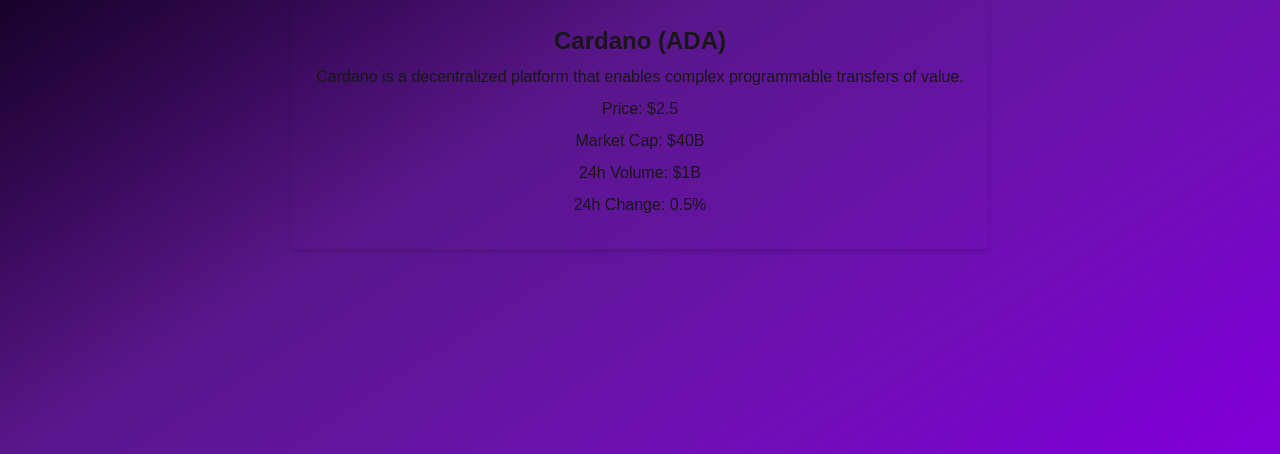
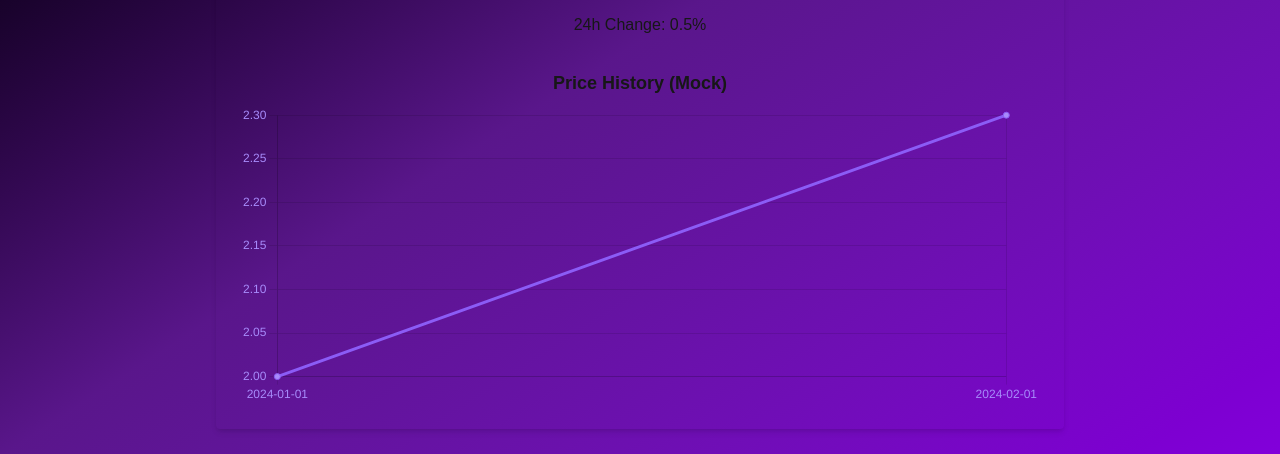
Before and after one commit to agility-partners/balaji-cohort, a Next.js app: page /ada in a window 1280 px wide. Shown: the part 375-829 px from the top of the page. Built offline with nearby package versions, Linux system fonts and the light colour scheme.

Commit message:
Add mock price chart

```diff
--- a/domains/crypto/components/CryptoDetailsPage.tsx
+++ b/domains/crypto/components/CryptoDetailsPage.tsx
@@ -2,6 +2,7 @@
 import { useParams } from "next/navigation";
 import { CryptoDetails } from "../types/crypto.types";
 import { cryptosData } from "../mock/cryptos.mock";
+import PriceHistoryChart from "./PriceHistoryChart";
 
 export default function CryptoDetailsPage() {
     const { ticker } = useParams();
@@ -29,6 +30,8 @@
                     <p className="mb-2">Market Cap: ${formatter.format(cryptoData.marketCap)}</p>
                     <p className="mb-2">24h Volume: ${formatter.format(cryptoData.volume24h)}</p>
                     <p className="mb-2">24h Change: {cryptoData.change24h}%</p>
+                    <PriceHistoryChart priceHistory={cryptoData.priceHistory ?? []} />
+
                 </div>
             ) : (
                 <p>Crypto not found</p>
--- /dev/null
+++ b/domains/crypto/components/PriceHistoryChart.tsx
@@ -0,0 +1,59 @@
+import { Line } from "react-chartjs-2";
+import { PriceHistoryChartProps } from "../types/crypto.types";
+import {
+    Chart as ChartJS,
+    LineElement,
+    CategoryScale,
+    LinearScale,
+    PointElement,
+    Tooltip,
+    Legend,
+} from "chart.js";
+
+ChartJS.register(LineElement, CategoryScale, LinearScale, PointElement, Tooltip, Legend);
+
+export default function PriceHistoryChart({ priceHistory }: PriceHistoryChartProps) {
+    if (!priceHistory || priceHistory.length === 0) return null;
+
+    return (
+        <div className="mt-8 flex flex-col items-center">
+            <h3 className="text-lg font-bold mb-2">Price History (Mock)</h3>
+            <div
+                className="w-full max-w-xl"
+                style={{ width: 800, height: 300, minWidth: 800 }}
+            >
+                <Line
+                    data={{
+                        labels: priceHistory.map((entry) => entry.date),
+                        datasets: [
+                            {
+                                label: "Price (USD)",
+                                data: priceHistory.map((entry) => entry.price),
+                                fill: false,
+                                borderColor: "#8b5cf6",
+                                backgroundColor: "#a78bfa",
+                                tension: 0.4,
+                            },
+                        ],
+                    }}
+                    options={{
+                        responsive: true,
+                        maintainAspectRatio: false,
+                        plugins: {
+                            legend: { display: false },
+                        },
+                        scales: {
+                            y: {
+                                beginAtZero: false,
+                                ticks: { color: "#a78bfa" },
+                            },
+                            x: {
+                                ticks: { color: "#a78bfa" },
+                            },
+                        },
+                    }}
+                />
+            </div>
+        </div>
+    );
+}
--- a/domains/crypto/mock/cryptos.mock.ts
+++ b/domains/crypto/mock/cryptos.mock.ts
@@ -9,7 +9,11 @@
     description: "Bitcoin is a decentralized digital currency.",
     marketCap: 2000000000000,
     volume24h: 500000000000,
-    change24h: 2.5 // percentage
+    change24h: 2.5, // percentage
+    priceHistory: [
+      { date: "2024-01-01", price: 45000 },
+      { date: "2024-02-01", price: 47000 },
+    ]
   },
   {
     name: "Ethereum",
@@ -19,7 +23,11 @@
     description: "Ethereum is a decentralized platform that enables smart contracts and decentralized applications.",
     marketCap: 500000000000,
     volume24h: 20000000000,
-    change24h: 1.2
+    change24h: 1.2,
+    priceHistory: [
+      { date: "2024-01-01", price: 3800 },
+      { date: "2024-02-01", price: 3900 },
+    ]
   },
   {
     name: "Cardano",
@@ -30,6 +38,10 @@
     marketCap: 40000000000,
     volume24h: 1000000000,
     change24h: 0.5,
+    priceHistory: [
+      { date: "2024-01-01", price: 2.0 },
+      { date: "2024-02-01", price: 2.3 },
+    ]
   },
   {
     name: "Solana",
@@ -40,5 +52,9 @@
     marketCap: 30000000000,
     volume24h: 500000000,
     change24h: -0.8,
+    priceHistory: [
+      { date: "2024-01-01", price: 120 },
+      { date: "2024-02-01", price: 140 },
+    ]
   }
 ]
--- a/domains/crypto/types/crypto.types.ts
+++ b/domains/crypto/types/crypto.types.ts
@@ -12,4 +12,9 @@
   marketCap: number;
   volume24h: number;
   change24h: number;
+  priceHistory?: { date: string; price: number }[];
 }
+
+export interface PriceHistoryChartProps {
+  priceHistory: { date: string; price: number }[];
+}
--- a/package.json
+++ b/package.json
@@ -9,12 +9,14 @@
     "lint": "eslint"
   },
   "dependencies": {
+    "chart.js": "^4.5.1",
     "next": "16.1.6",
     "react": "19.2.3",
+    "react-chartjs-2": "^5.3.1",
     "react-dom": "19.2.3"
   },
   "devDependencies": {
-    "@eslint/js": "^10.0.1",
+    "@eslint/js": "9.0.0",
     "@playwright/test": "^1.58.2",
     "@tailwindcss/postcss": "^4",
     "@types/node": "^20",
```
Also changed, not shown: 1 other file (tests, documents, lock files or other folders).
